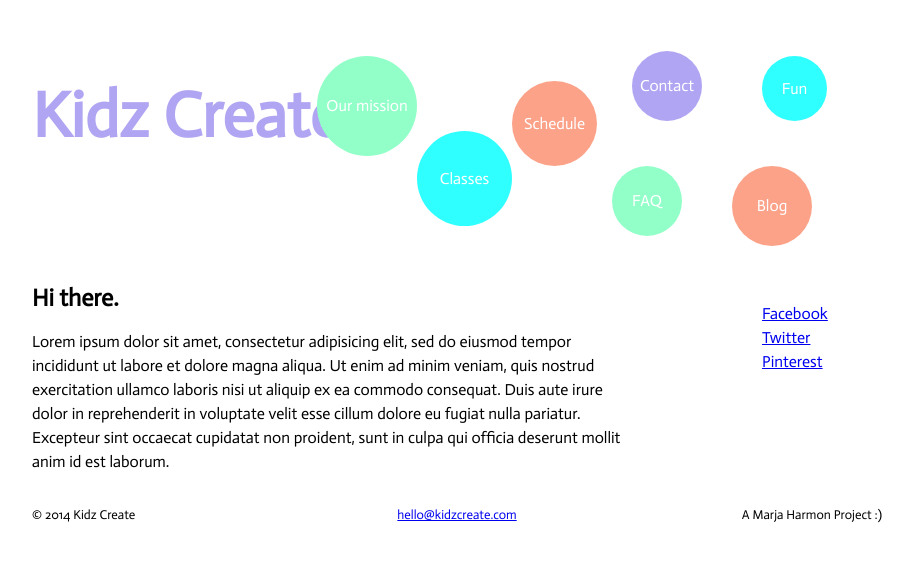
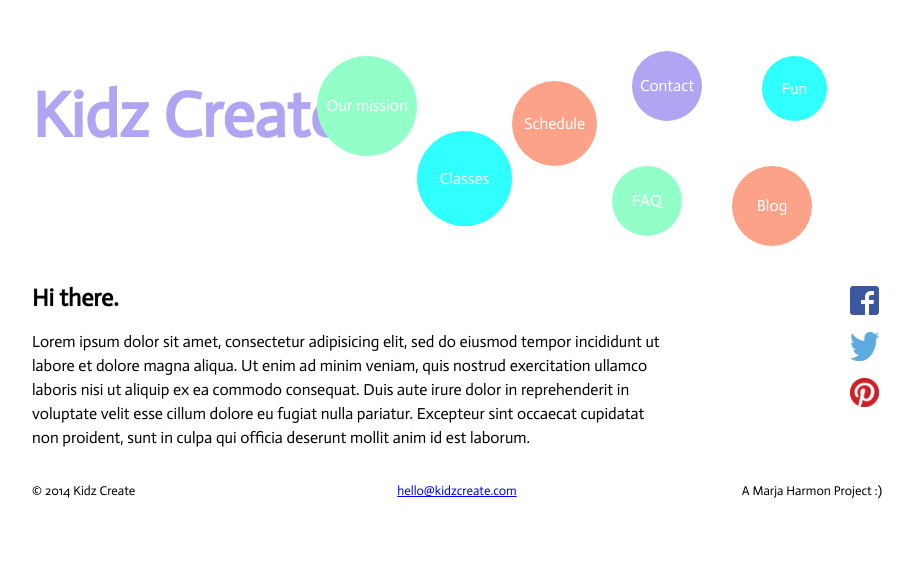
Before and after one commit to tsmall/rabbithole, a Jekyll site: the page built from index.html, in a window 1280 px wide. Shown: the top 562 px of the page, without its empty margins (183-1096 px from the left). Built offline with Jekyll 4.4.1, drawn with Linux system fonts in a browser that asks for light colours; Markdown is read by kramdown in place of the engine named in the settings.

Commit message:
Add social media icons

```diff
--- a/_layouts/default.html
+++ b/_layouts/default.html
@@ -40,9 +40,9 @@
           <main>
               <aside id="social-media">
                   <ul>
-                      <li><a href="#">Facebook</a></li>
-                      <li><a href="#">Twitter</a></li>
-                      <li><a href="#">Pinterest</a></li>
+                      <li><a href="#"><img class="social-media-icon" src="{{ site.baseurl }}/media/facebook.png" alt="Like us on Facebook"></a></li>
+                      <li><a href="#"><img class="social-media-icon" src="{{ site.baseurl }}/media/twitter.png" alt="Follow us on Twitter"></a></li>
+                      <li><a href="#"><img class="social-media-icon" src="{{ site.baseurl }}/media/pinterest.png" alt="Join us on Pinterest"></a></li>
                   </ul>
               </aside>
               <section id="page-content">
--- a/css/main.css
+++ b/css/main.css
@@ -39,14 +39,16 @@ header {
 
 #social-media {
     float: right;
-    width: 10em;
+    width: 2em;
 }
 #social-media ul {
     list-style-type: none;
+    margin: 0;
+    padding: 0;
 }
 
 #page-content {
-    max-width: 600px;
+    max-width: 40em;
 }
 
 footer {
@@ -166,3 +168,9 @@ footer p:last-child {
     width: 80px;
     height: 80px;
 }
+
+.social-media-icon {
+    width: 29px;
+    height: 29px;
+    margin-bottom: 10px;
+}
```
Also changed, not shown: media/facebook.png (added), media/pinterest.png (added), media/twitter.png (added).
